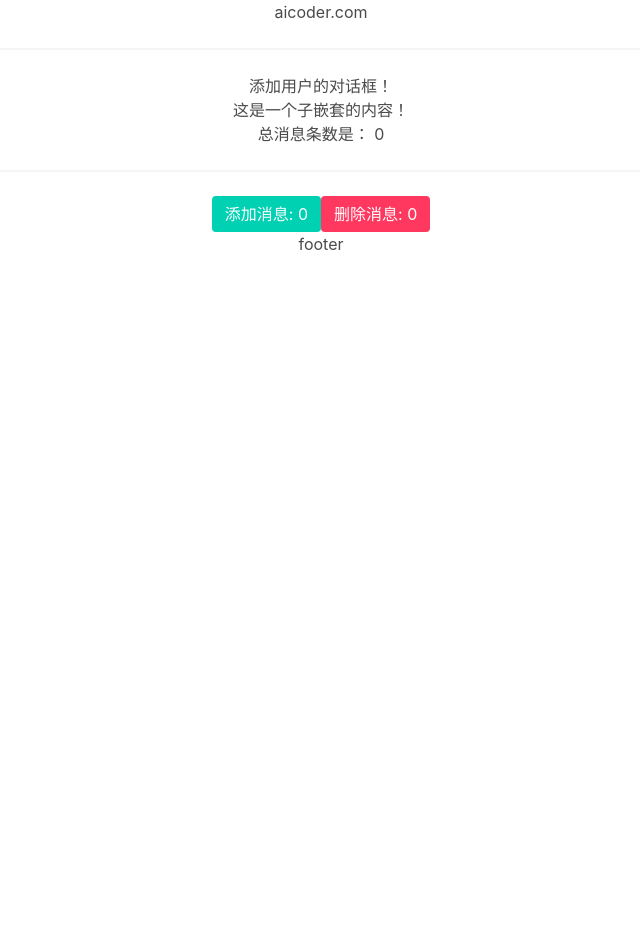
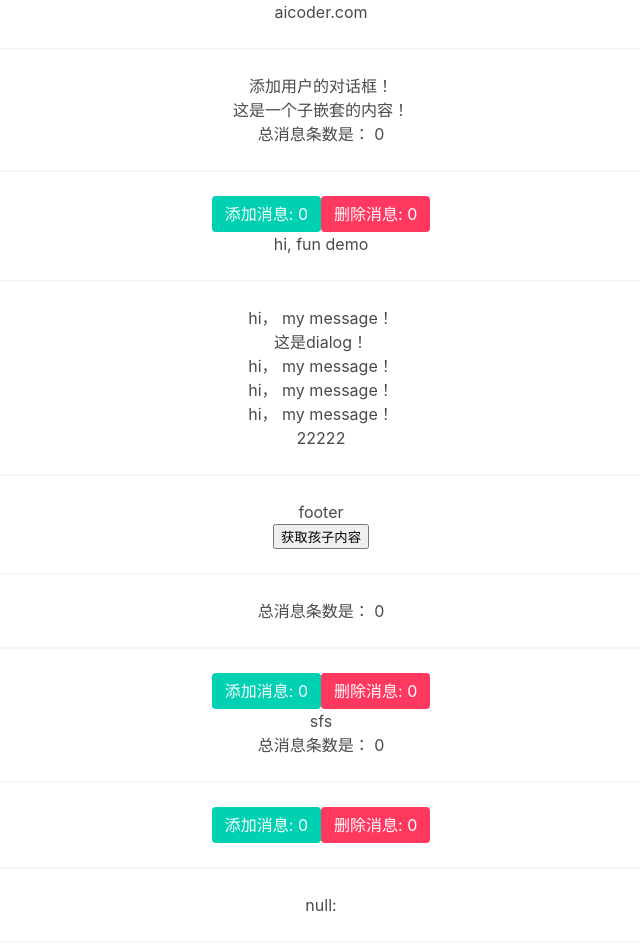
Before and after one commit to malun666/reactdemos, a React (Create React App) app: page / in a window 1280 px wide. Shown: the top 950 px of the page, without its empty margins (319-959 px from the left). Before the commit the page ends 800 px from the top, so only its background shows below. Built offline with nearby package versions, Linux system fonts and the light colour scheme.

Commit message:
added the jsx demos

```diff
--- a/src/App.js
+++ b/src/App.js
@@ -15,6 +15,8 @@ import './App.css';
 // import Greeting from './components/Greeting';
 import StateLifting from './components/StateLifting';
 import Dialog from './components/Dialog';
+import JSXFun from './components/JSXFun';
+import PropChildren from './components/PropChildren';
 
 class App extends Component {
   constructor(opt) {
@@ -70,7 +72,20 @@ class App extends Component {
         >
           <p>这是一个子嵌套的内容！</p>
           <StateLifting />
+          <JSXFun cname="Msg"></JSXFun>
         </Dialog>
+
+        <PropChildren>
+          <StateLifting></StateLifting>
+          sfs
+          <StateLifting></StateLifting>
+          <hr/>
+          {true}
+          {false}
+          null: {null}
+          {undefined}
+          <hr/>
+        </PropChildren>
       </div>
     );
   }
--- /dev/null
+++ b/src/components/JSXFun.js
@@ -0,0 +1,42 @@
+import React from 'react';
+
+const MyMsg = function (props) {
+  return (
+    <p>hi， my message！ </p>
+  )
+}
+
+const Components = {
+  Msg: MyMsg,
+  Dialog: function(props) {
+    return (
+      <div>
+        这是dialog！
+      </div>
+    )
+  }
+};
+
+export default function Demo(props) {
+  let { cname } = props;
+  let Comp = Components[cname];
+  const ps = {
+    id: 'aicoder',
+    name: 'front',
+    tk: 'laoma'
+  };
+  return (
+    <div>
+      hi, fun demo
+      <hr/>
+      <Components.Msg></Components.Msg>
+      <Components.Dialog></Components.Dialog>
+      <Comp checked />
+      <Comp checked="true" />
+      <Comp checked={ true } />
+      {/* <p onClick={ console.log(2) }></p> */}
+      <p {...ps}>22222</p>
+      <hr/>
+    </div>
+  );
+}
--- /dev/null
+++ b/src/components/PropChildren.js
@@ -0,0 +1,16 @@
+import React, { Component } from 'react'
+
+class PropsChildren extends Component {
+  render () {
+    return (
+      <div>
+
+        <button onClick={ ()=> { console.log(this.props.children); }}>获取孩子内容</button>
+        <hr/>
+        { this.props.children }
+      </div>
+    )
+  }
+}
+
+export default PropsChildren
```
